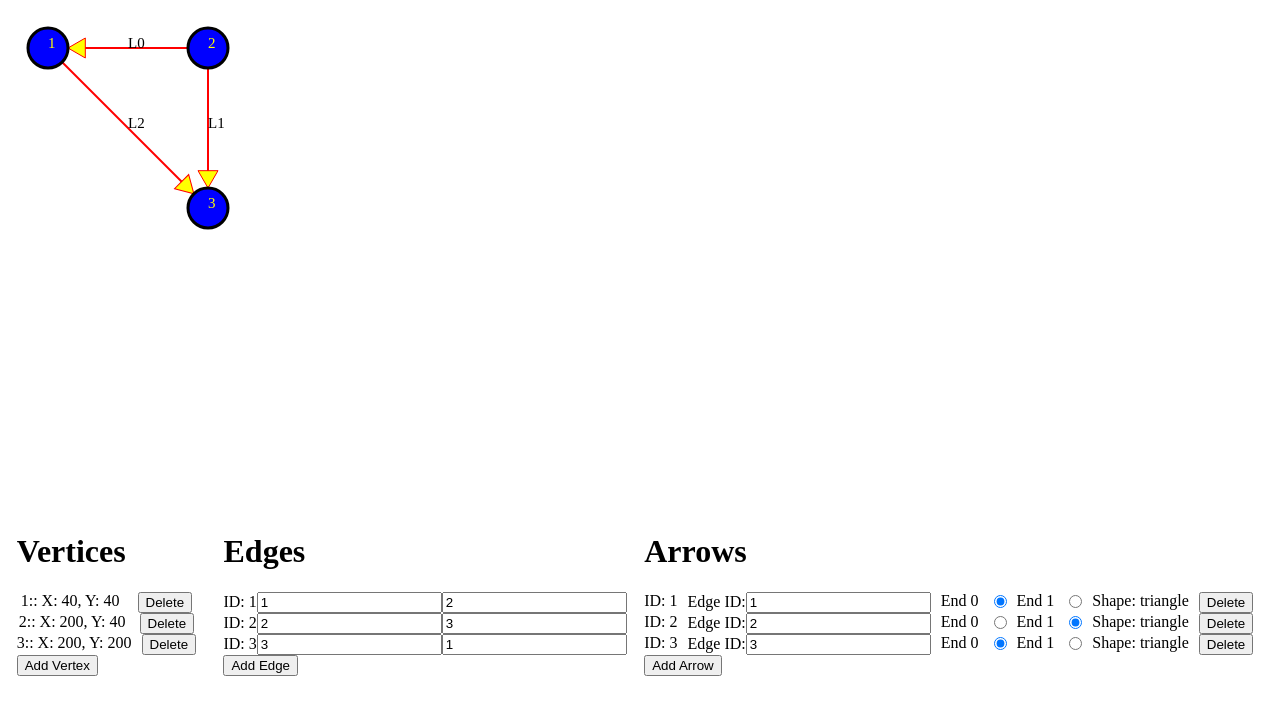
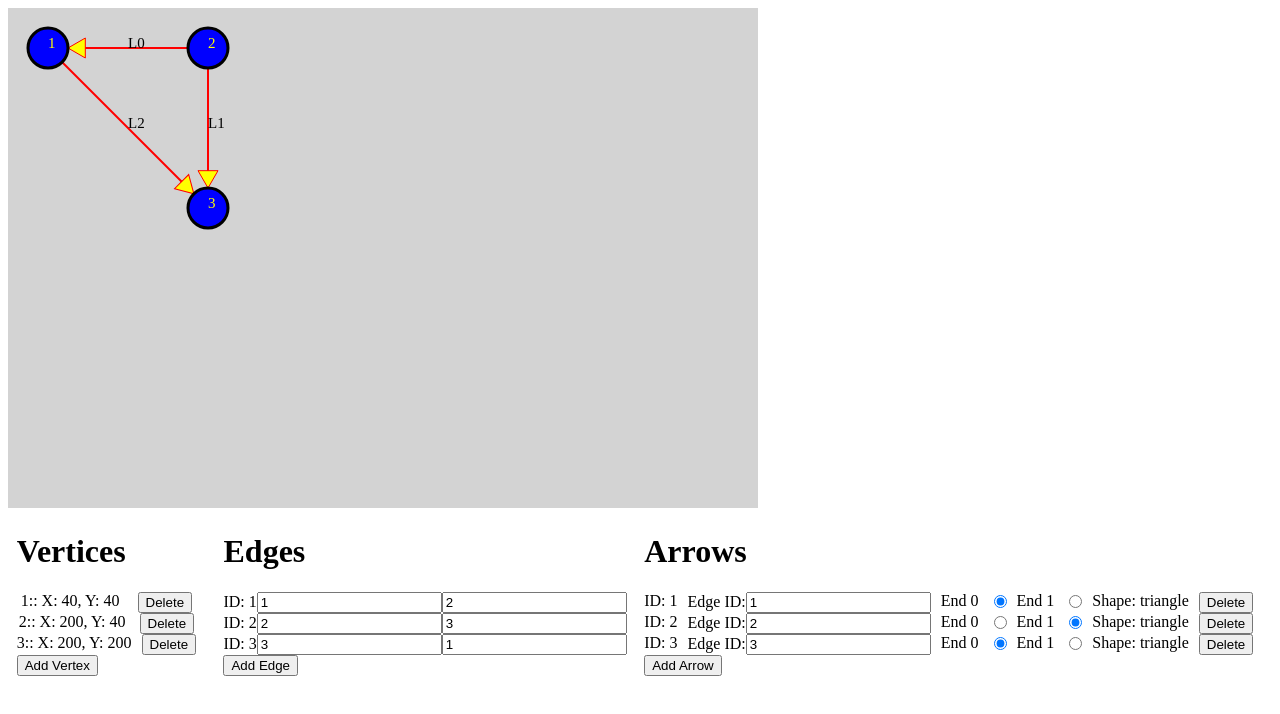
Before and after one commit to lamh85/Graph-Editor, a React app: page / in a window 1280 px wide. Shown: the top 714 px of the page. Built offline with nearby package versions, Linux system fonts and the light colour scheme; the HTML template or start-up script is replaced by a standard one.

Commit message:
Style the SVG background. Detect right click in SVG.

```diff
--- a/src/components/App.jsx
+++ b/src/components/App.jsx
@@ -16,6 +16,10 @@ import { Editor } from './Editor.jsx'
 
 const SVG_HEIGHT = 500
 const SVG_WIDTH = 750
+
+const StyledSvg = styled.svg`
+  background: lightgrey;
+`
 
 const getVertexById = ({ vertices, id }) => vertices[id]
 
@@ -115,6 +119,10 @@ const handleMouseMove = ({ event, setDraggedVertxId, draggedVertexId, vertices,
   }
 }
 
+const handleContextClick = event => {
+  event.preventDefault()
+}
+
 const Circle = ({
   x,
   y,
@@ -163,11 +171,12 @@ const App = props => {
 
   return (
     <>
-      <svg
+      <StyledSvg
         width={SVG_WIDTH}
         height={SVG_HEIGHT}
         onMouseMove={event => handleMouseMove({ ...commonProps, event })}
         onMouseUp={() => setDraggedVertxId(null)}
+        onContextMenu={handleContextClick}
       >
         {
           edges.map((edge, index) => {
@@ -188,7 +197,7 @@ const App = props => {
             )
           })
         }
-      </svg>
+      </StyledSvg>
       <Editor
         vertices={vertices}
         setVertices={setVertices}
```
